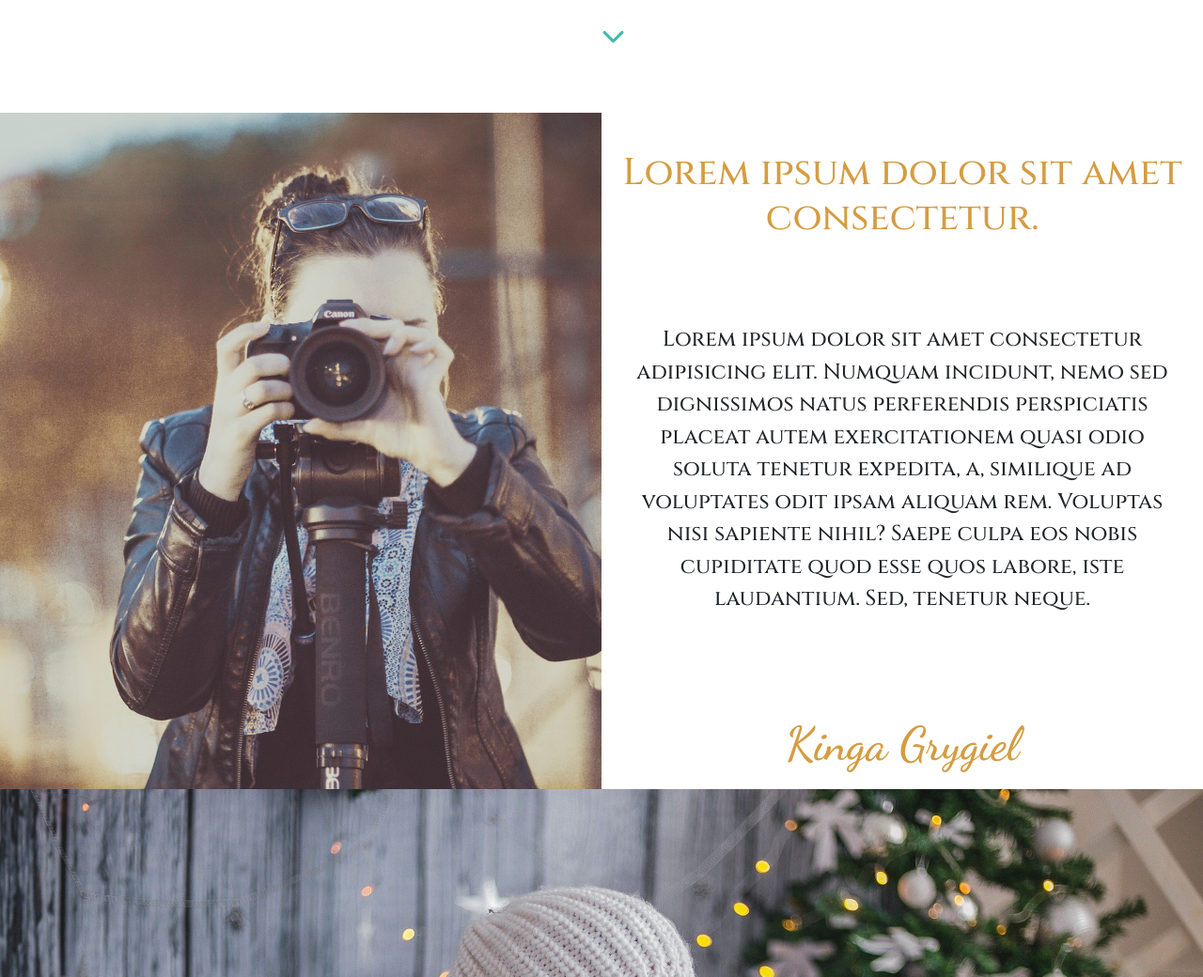
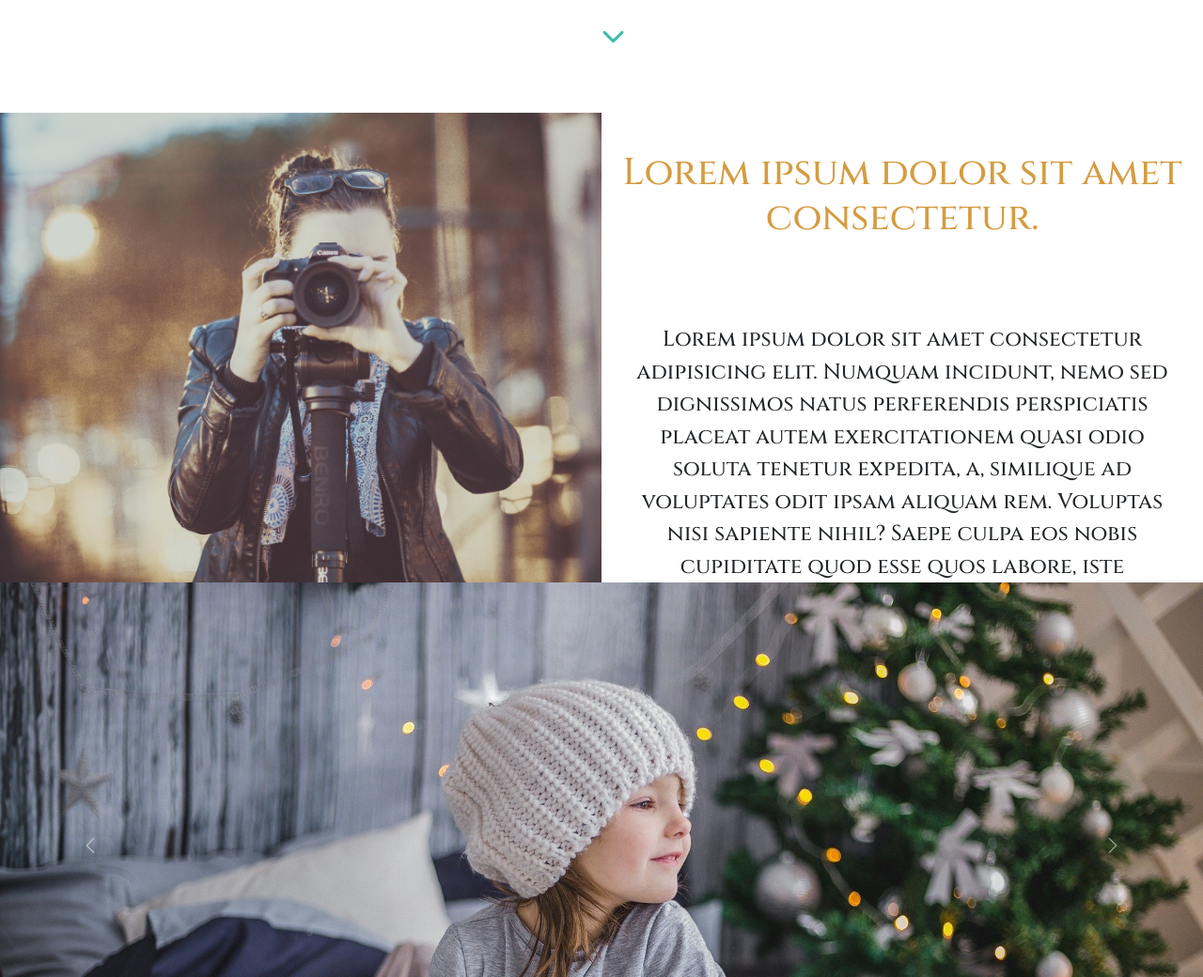
Before and after one commit to czesuaww/PhotographSite, a plain HTML site: page index.html in a window 1280 px wide. Shown: the part 680-1720 px from the top of the page at 94% size. Drawn offline with nearby package versions, Linux system fonts and the light colour scheme; a web font is replaced by a local one.

Commit message:
changed font size of text

```diff
--- a/scss/style.scss
+++ b/scss/style.scss
@@ -1020,21 +1020,21 @@ body{
     }
 
     .aboutme{
-        min-height: 90vh;
+        min-height: 60vh;
         &__box{
             &-img{
-                min-height: 90vh;
+                min-height: 60vh;
             }
 
             &-info{
-                min-height: 90vh;
+                min-height: 60vh;
                 &-heading{
                     font-size: 3rem;
                 }
 
                 &-text{
                     margin-top: 2em;
-                    font-size: 1.8rem;
+                    font-size: 1.5rem;
                 }
 
                 &-signature{
```
Also changed, not shown: css/style.css.
